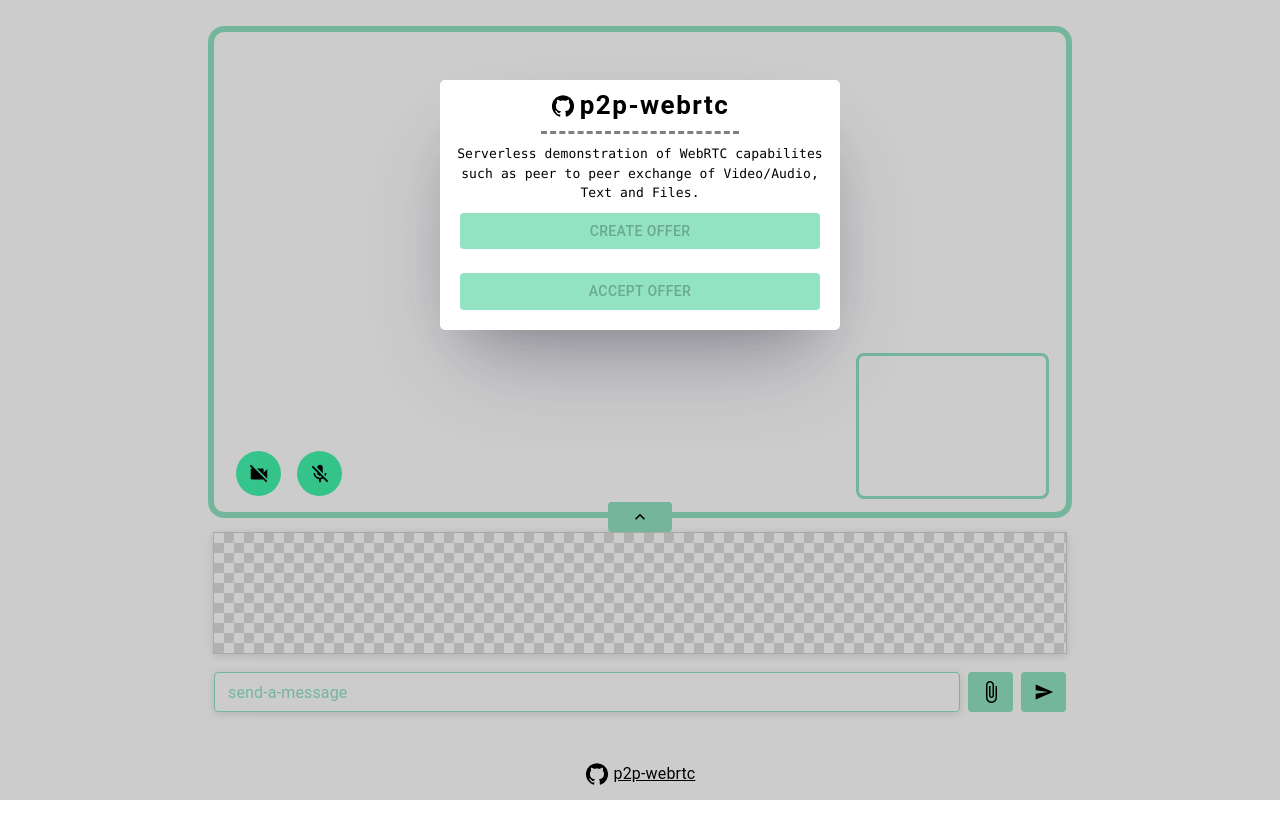
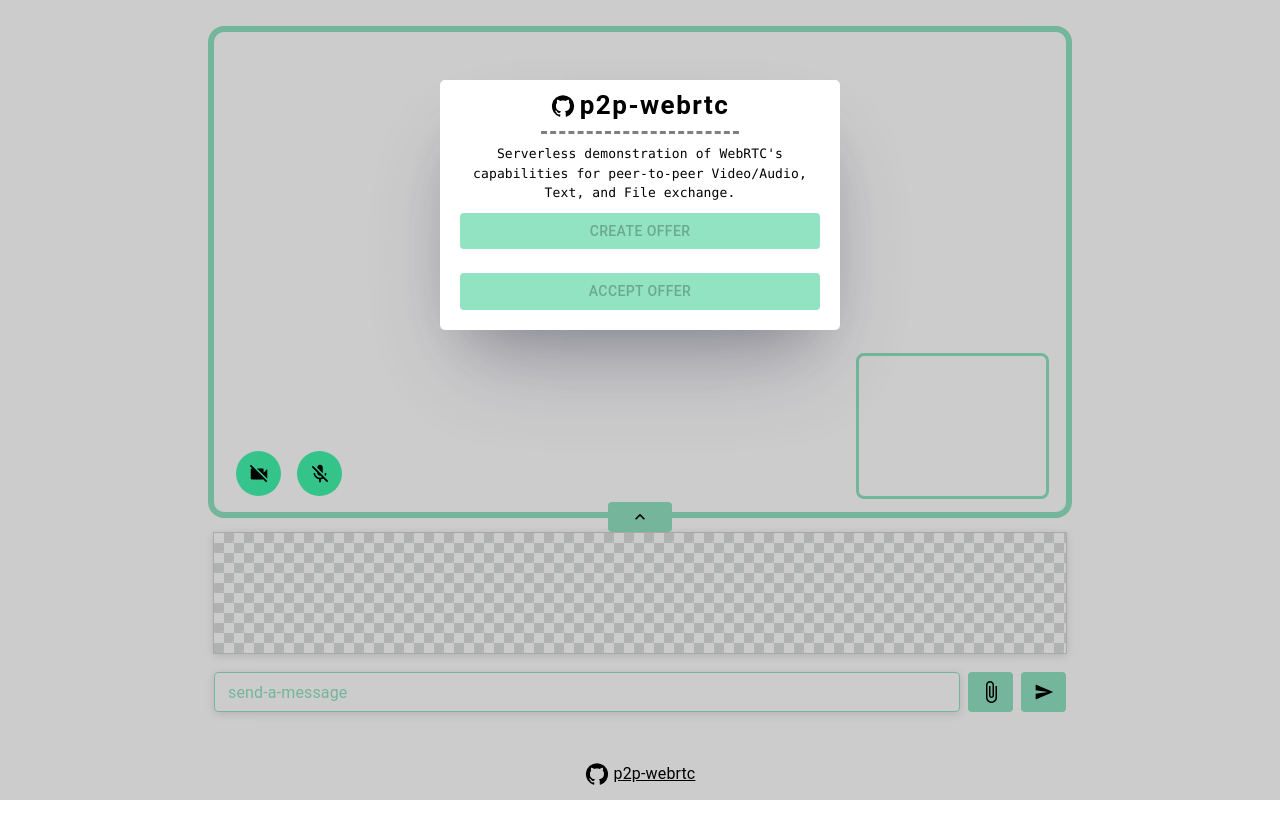
Before and after one commit to anshuthopsee/p2p-webrtc, a React (Vite) app: page / in a window 1280 px wide. Built offline with nearby package versions, Linux system fonts and the light colour scheme; no server answers.

Commit message:
minor change

```diff
--- a/src/components/Card/index.jsx
+++ b/src/components/Card/index.jsx
@@ -85,7 +85,7 @@ const Card = () => {
               p2p-webrtc
             </Link>
             </Typography>
-          <Typography variant="body1">Serverless demonstration of WebRTC capabilites such as peer to peer exchange of Video/Audio, Text and Files.</Typography>
+          <Typography variant="body1">Serverless demonstration of WebRTC's capabilities for peer-to-peer Video/Audio, Text, and File exchange.</Typography>
         </ThemeProvider>
         {renderCardView()}
       </Box>
```
